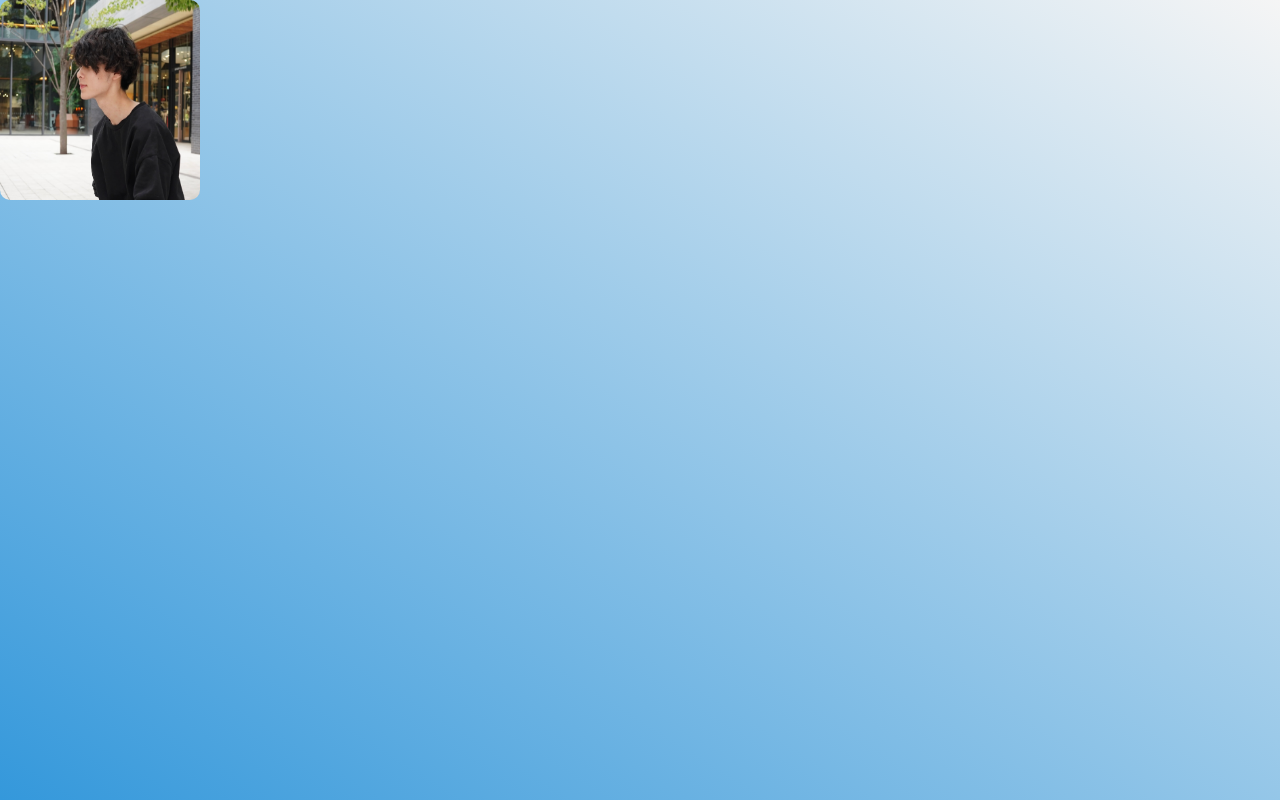
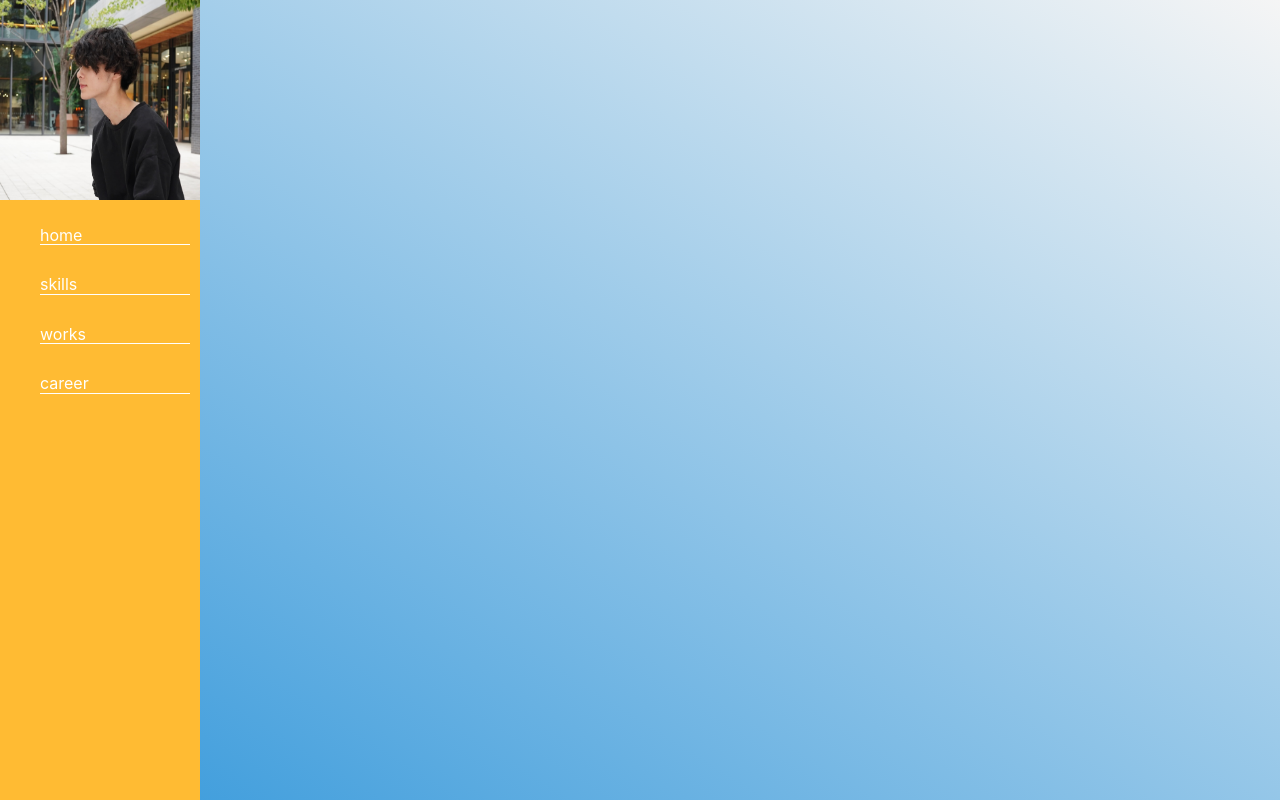
Before and after one commit to Taiyo86-create/myportfolio, a React (Create React App) app: page / in a window 1280 px wide. Built offline with nearby package versions, Linux system fonts and the light colour scheme.

Commit message:
サイドバーオプションの追加

```diff
--- a/src/App.css
+++ b/src/App.css
@@ -1,11 +1,10 @@
 *{
   overflow: hidden;
-  box-sizing: border-box;
-  width: 100vw;
-  height: 100vh;
-
 }
 
 .App{
   background: linear-gradient(to bottom left, #f5f5f5 , #3498db);
+  box-sizing: border-box;
+  width: 100vw;
+  height: 100vh;
 }
--- a/src/components/Header/Header.css
+++ b/src/components/Header/Header.css
@@ -8,5 +8,4 @@
     max-height: 100%;
     width: 200px;
     height: 200px;
-    border-radius: 10px;
 }
--- a/src/components/Sidebar/Sidebar.css
+++ b/src/components/Sidebar/Sidebar.css
@@ -0,0 +1,22 @@
+.sideBar{
+    height: calc(100vh - 200px);
+    width: 200px;
+}
+
+.sidebarOptions{
+    height: calc(100vh - 200px);
+    background-color:  #ffbb33  ;
+}
+
+.sidebarOptions ul{
+    height: calc(100vh - 200px);
+}
+
+.sidebarOptions li{
+    list-style: none;
+    color: white;
+    margin-top: 10px;
+    margin-right: 10px;
+    margin-bottom: 30px;
+    border-bottom: 1px solid white;
+}
--- a/src/components/Sidebar/Sidebar.js
+++ b/src/components/Sidebar/Sidebar.js
@@ -5,14 +5,8 @@ import SidebarOption from './SidebarOption';
 
 const Sidebar = () => {
   return (
-    <div>
-    <motion.div
-      initial={{ x: -300 }} // 初期状態では画面外に移動
-      whileHover={{ x: 0 }} // ホバー時に画面内に移動
-      className="sidebar"
-    >
-    <SidebarOption />
-    </motion.div>
+    <div className='sideBar'>
+      <SidebarOption />
     </div>
   )
 }
--- a/src/components/Sidebar/SidebarOption.js
+++ b/src/components/Sidebar/SidebarOption.js
@@ -1,8 +1,16 @@
 import React from 'react'
+import './Sidebar.css'
 
 const SidebarOption = () => {
   return (
-    <div>SidebarOption</div>
+    <div className='sidebarOptions'>
+      <ul>
+        <li>home</li>
+        <li>skills</li>
+        <li>works</li>
+        <li>career</li>
+      </ul>
+    </div>
   )
 }
 
```
